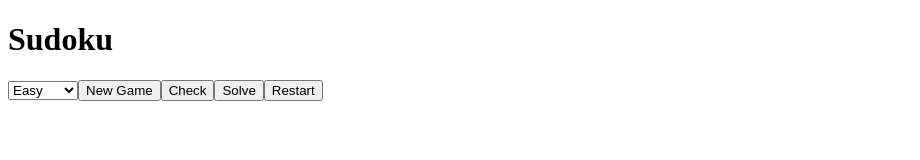
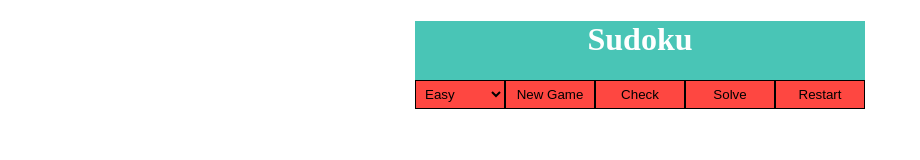
Before and after one commit to aleksandergorecki80/17_8_Sudoku_game, a React app: page / in a window 1280 px wide. Shown: the whole page, without its empty margins (0-920 px from the left). Built offline with nearby package versions, Linux system fonts and the light colour scheme; some packages are replaced by stand-ins of ours.

Commit message:
Add some styles

```diff
--- a/src/components/Style.css
+++ b/src/components/Style.css
@@ -1,6 +1,6 @@
 * {
 	box-sizing: border-box;
-	/*border: 1px solid red ;*/
+/*	border: 1px solid red ;*/
 }
 
 span {
@@ -35,3 +35,7 @@ section {
 	max-width: 450px;
 	justify-content: center;
 }
+
+.Title {
+	background-color: red;
+}
--- a/src/components/Title.js
+++ b/src/components/Title.js
@@ -71,7 +71,6 @@ class Title extends Component {
 		);
     return (
 		<article>
-
 			{printInput}
 		</article>
 		);
--- /dev/null
+++ b/src/containers/App.css
@@ -0,0 +1,29 @@
+.app {
+	margin: 0;
+	background-color: #FFB1B1;
+}
+
+.Container{
+	margin: 0 auto;
+	max-width: 450px;
+	background-color: #49C5B6;
+}
+
+h1 {
+	text-align: center;
+	color: white;
+}
+
+.Buttons{
+	display: flex;
+    justify-content: space-evenly;
+}
+
+select, button {
+	width: 25%;
+	padding: 5px;
+	background-color: #FE4741;
+	border: 1px solid black;
+	cursor: pointer;
+	outline: none;
+}
--- a/src/containers/App.js
+++ b/src/containers/App.js
@@ -3,6 +3,7 @@ import uuid from "uuid";
 import { hot } from "react-hot-loader";
 import Board from "../components/Board"
 import sudoku from 'sudoku-umd';
+import styles from "./App.css";
 
 class App extends Component {
 	constructor(props) {
@@ -112,11 +113,11 @@ class App extends Component {
   	console.log(this.state.playOn);
   	console.log(this.state.level);
     return (
-		<header>
+		<div className={styles.Container}>
 		   <h1>Sudoku</h1>
 		   {this.state.initialBoard}
 		   {this.state.board}
-		   <div className="buttons">
+		   <div className={styles.Buttons}>
 		   		<select onBlur={this.selectLevel.bind(this)}>
 				  <option value="easy">Easy</option>
 				  <option value="medium">Medium</option>
@@ -129,7 +130,7 @@ class App extends Component {
 		   </div>
 		   <Board numbers = {this.state.board}
 		   newNumbers={this.getNewNumbers.bind(this)} playOn={this.state.playOn}/>
-		</header>
+		</div>
     );
   }
 }
```
